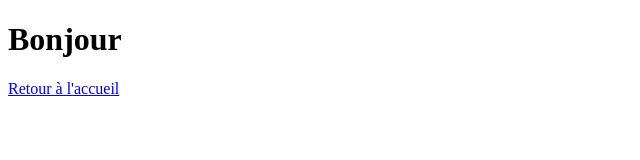
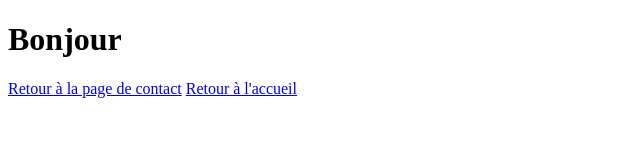
Before and after one commit to romyklk/gp-b1-j1, a plain HTML site: page telmo.html in a window 1280 px wide. Shown: the whole page, without its empty margins (0-640 px from the left). Drawn offline with Linux system fonts and the light colour scheme.

Commit message:
Ajout d'un lien hypertexte pour le retour à la page index

```diff
--- a/telmo.html
+++ b/telmo.html
@@ -7,6 +7,7 @@
 </head>
 <body>
     <h1>Bonjour</h1>
+    <a href="contact.html">Retour à la page de contact</a>
     <a href="index.html">Retour à l'accueil</a>
 </body>
 </html>
```
